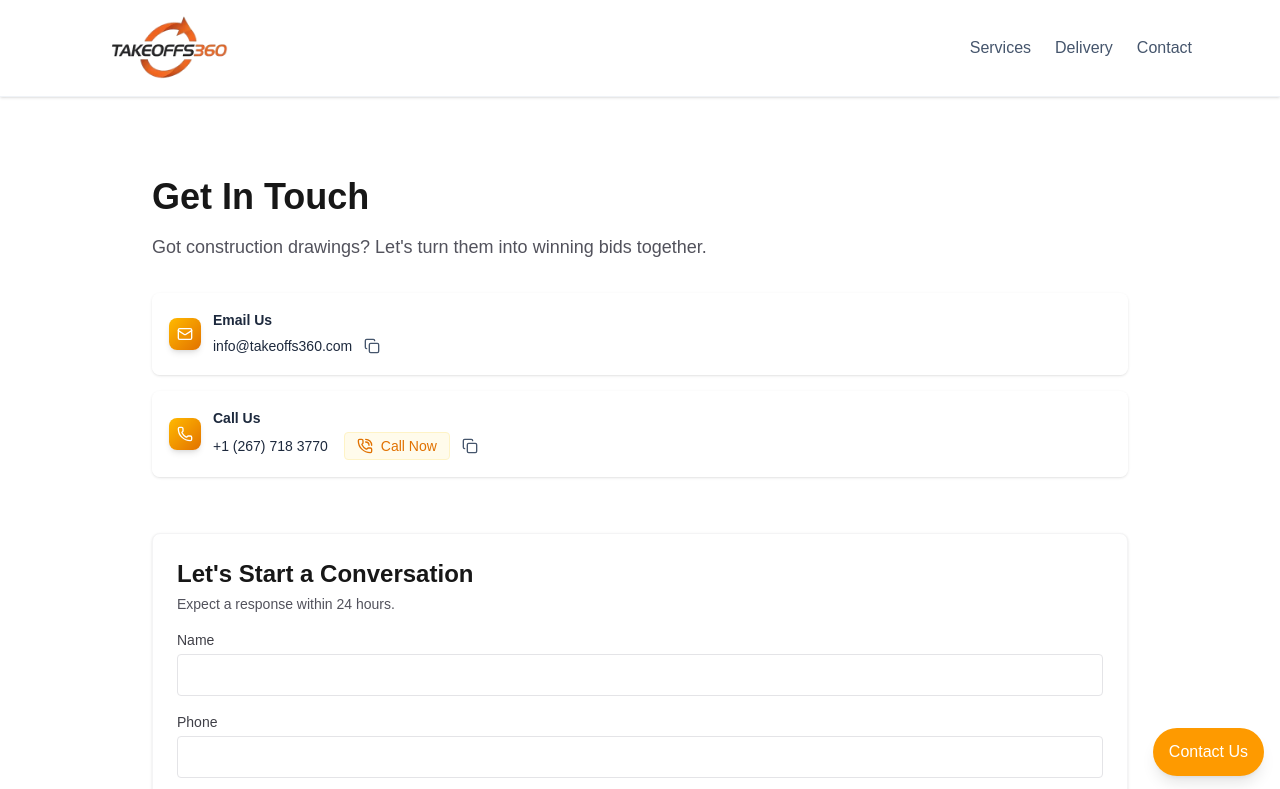
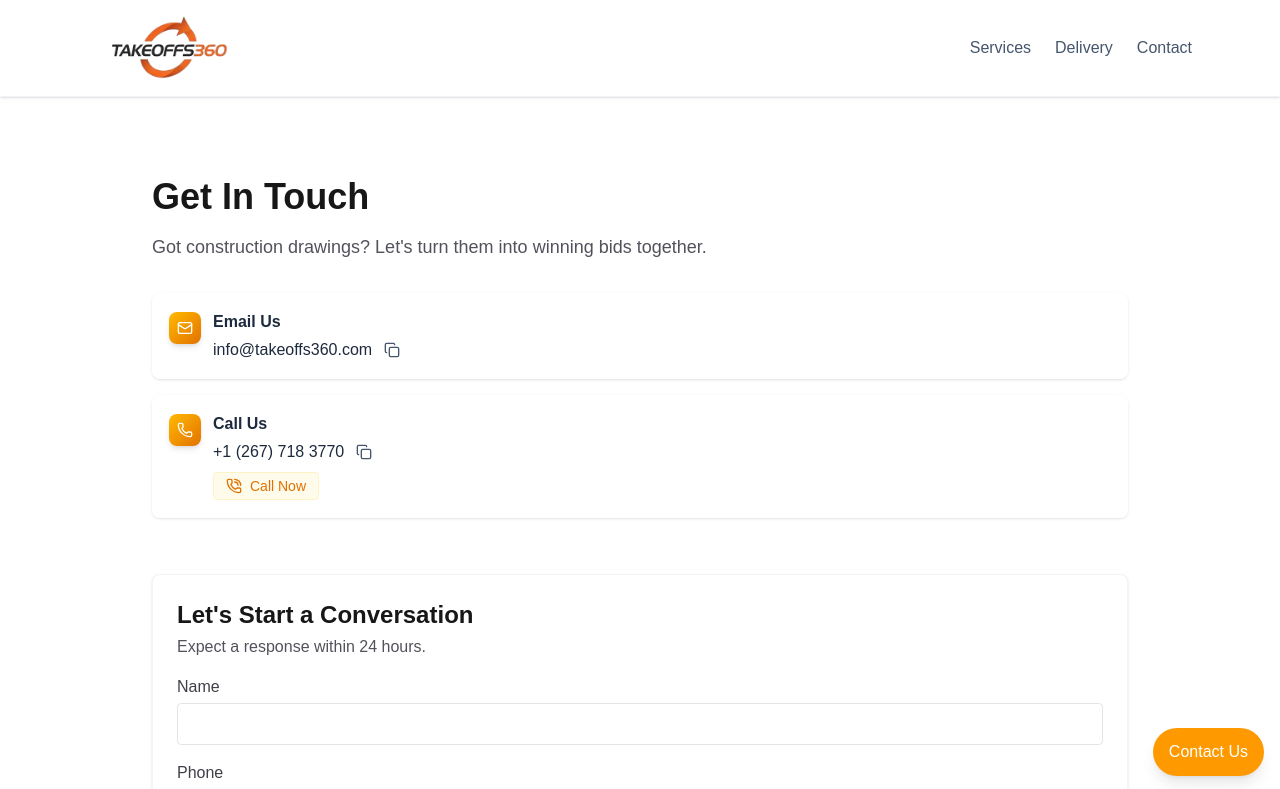
Before and after one commit to mgupta83/takeoffs360, a Next.js app in the folder ui/: page /contact in a window 1280 px wide. Shown: the top 789 px of the page. Built offline with nearby package versions, Linux system fonts and the light colour scheme.

Commit message:
fixed the styling on contact page

```diff
--- a/ui/app/contact/page.tsx
+++ b/ui/app/contact/page.tsx
@@ -201,14 +201,14 @@ export default function ContactForm() {
           <div className="space-y-4">
             {/* Email */}
             <div className="bg-white/70 backdrop-blur-sm p-4 rounded-lg shadow-sm border border-white/20">
-              <div className="flex items-center gap-3">
-                <div className="p-2 bg-gradient-to-br from-amber-400 to-amber-600 rounded-lg shadow-md">
+              <div className="flex items-start gap-3">
+                <div className="p-2 bg-gradient-to-br from-amber-400 to-amber-600 rounded-lg shadow-md mt-0.5">
                   <Mail className="h-4 w-4 text-white" />
                 </div>
                 <div className="flex-1">
-                  <div className="text-sm font-semibold text-slate-800">Email Us</div>
+                  <div className="text-base font-semibold text-slate-800">Email Us</div>
                   <div className="mt-1 flex items-center gap-2">
-                    <div className="text-slate-800 text-sm font-medium">{EMAIL}</div>
+                    <div className="text-slate-800 text-base font-medium">{EMAIL}</div>
                     <span
                       role="button"
                       tabIndex={0}
@@ -230,24 +230,15 @@ export default function ContactForm() {
 
             {/* Phone */}
             <div className="bg-white/70 backdrop-blur-sm p-4 rounded-lg shadow-sm border border-white/20">
-              <div className="flex items-center gap-3">
-                <div className="p-2 bg-gradient-to-br from-amber-400 to-amber-600 rounded-lg shadow-md">
+              <div className="flex items-start gap-3">
+                <div className="p-2 bg-gradient-to-br from-amber-400 to-amber-600 rounded-lg shadow-md mt-0.5">
                   <Phone className="h-4 w-4 text-white" />
                 </div>
                 <div className="flex-1">
-                  <div className="text-sm font-semibold text-slate-800">Call Us</div>
-                  <div className="mt-1 flex items-center gap-2">
-                    <div className="text-slate-800 text-sm font-medium mr-2">{PHONE}</div>
+                  <div className="text-base font-semibold text-slate-800">Call Us</div>
+                  <div className="mt-1">
                     <div className="flex items-center gap-2">
-                      <a
-                        href={`tel:${PHONE}`}
-                        aria-label={`Call ${PHONE}`}
-                        className="inline-flex items-center justify-center h-7 px-3 rounded bg-amber-50 text-amber-600 border border-amber-100 hover:bg-amber-100 text-sm gap-2"
-                      >
-                        <PhoneCall className="h-4 w-4" />
-                        <span>Call Now</span>
-                      </a>
-
+                      <div className="text-slate-800 text-base font-medium">{PHONE}</div>
                       <span
                         role="button"
                         tabIndex={0}
@@ -263,6 +254,16 @@ export default function ContactForm() {
                         )}
                       </span>
                     </div>
+                    <div className="mt-2">
+                      <a
+                        href={`tel:${PHONE}`}
+                        aria-label={`Call ${PHONE}`}
+                        className="inline-flex items-center justify-center h-7 px-3 rounded bg-amber-50 text-amber-600 border border-amber-100 hover:bg-amber-100 text-sm gap-2"
+                      >
+                        <PhoneCall className="h-4 w-4" />
+                        <span>Call Now</span>
+                      </a>
+                    </div>
                   </div>
                 </div>
               </div>
@@ -273,10 +274,10 @@ export default function ContactForm() {
         {/* Contact form with title and subtext */}
         <div className="bg-white p-6 rounded-lg shadow-sm border border-zinc-100 mt-6">
           <h2 className="text-2xl font-semibold">Let's Start a Conversation</h2>
-          <p className="text-sm text-zinc-600 mt-1 mb-4">Expect a response within 24 hours.</p>
+          <p className="text-base text-zinc-600 mt-1 mb-4">Expect a response within 24 hours.</p>
 
           {statusMessage && (
-            <div className={`mb-4 rounded px-4 py-3 text-sm ${statusType === 'error' ? 'border border-red-200 bg-red-50 text-red-800' : 'border border-green-200 bg-green-50 text-green-800'}`} role="status">
+            <div className={`mb-4 rounded px-4 py-3 text-base ${statusType === 'error' ? 'border border-red-200 bg-red-50 text-red-800' : 'border border-green-200 bg-green-50 text-green-800'}`} role="status">
               {statusMessage}
             </div>
           )}
@@ -288,23 +289,23 @@ export default function ContactForm() {
             </div>
 
             <div>
-              <label className="block text-sm font-medium text-zinc-700 mb-1" htmlFor="name">Name</label>
+              <label className="block text-base font-medium text-zinc-700 mb-1" htmlFor="name">Name</label>
               <input id="name" name="name" type="text" required onChange={() => { setStatusMessage(null); setStatusType(null); }} className="w-full rounded border border-zinc-200 px-3 py-2 focus:outline-none focus:ring-2 focus:ring-amber-300" />
             </div>
 
             <div>
-              <label className="block text-sm font-medium text-zinc-700 mb-1" htmlFor="phone">Phone</label>
+              <label className="block text-base font-medium text-zinc-700 mb-1" htmlFor="phone">Phone</label>
               <input id="phone" name="phone" type="tel" required onChange={() => { setStatusMessage(null); setStatusType(null); }} className="w-full rounded border border-zinc-200 px-3 py-2 focus:outline-none focus:ring-2 focus:ring-amber-300" />
             </div>
 
             <div>
-              <label className="block text-sm font-medium text-zinc-700 mb-1" htmlFor="email">Email</label>
+              <label className="block text-base font-medium text-zinc-700 mb-1" htmlFor="email">Email</label>
               <input id="email" name="email" type="email" placeholder="optional" onChange={() => { setStatusMessage(null); setStatusType(null); }} className="w-full rounded border border-zinc-200 px-3 py-2 focus:outline-none focus:ring-2 focus:ring-amber-300" />
             </div>
 
 
             <div>
-              <label className="block text-sm font-medium text-zinc-700 mb-1" htmlFor="message">Message</label>
+              <label className="block text-base font-medium text-zinc-700 mb-1" htmlFor="message">Message</label>
               <textarea id="message" name="message" required rows={6} className="w-full rounded border border-zinc-200 px-3 py-2 focus:outline-none focus:ring-2 focus:ring-amber-300" />
             </div>
 
@@ -313,7 +314,7 @@ export default function ContactForm() {
             <button
               type="submit"
               disabled={submitting || sent}
-              className="inline-flex items-center gap-2 rounded bg-amber-500 px-4 py-2 text-white font-medium hover:bg-amber-600 disabled:opacity-60 focus:outline-none focus-visible:ring-2 focus-visible:ring-amber-300"
+              className="inline-flex items-center gap-2 rounded bg-amber-500 px-4 py-2 text-white font-medium hover:bg-amber-600 disabled:opacity-60 focus:outline-none focus-visible:ring-2 focus-visible:ring-amber-300 text-base"
             >
               {sent ? (
                 <>
```
